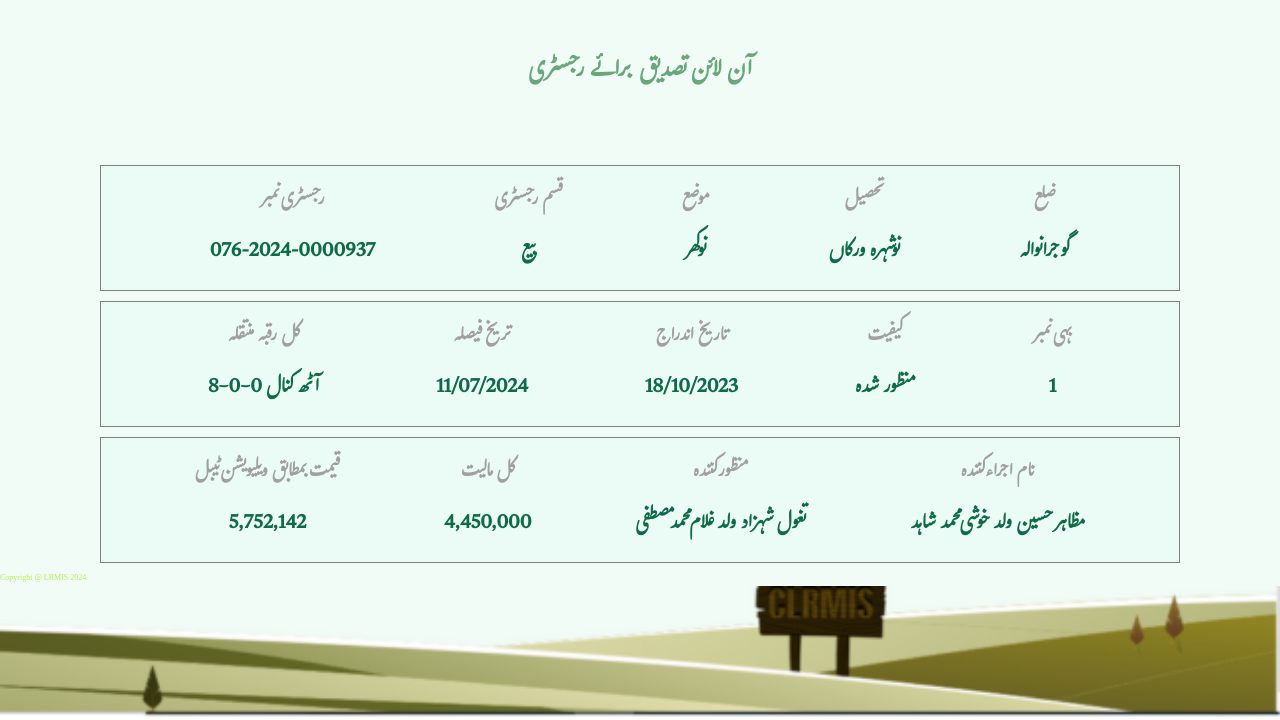
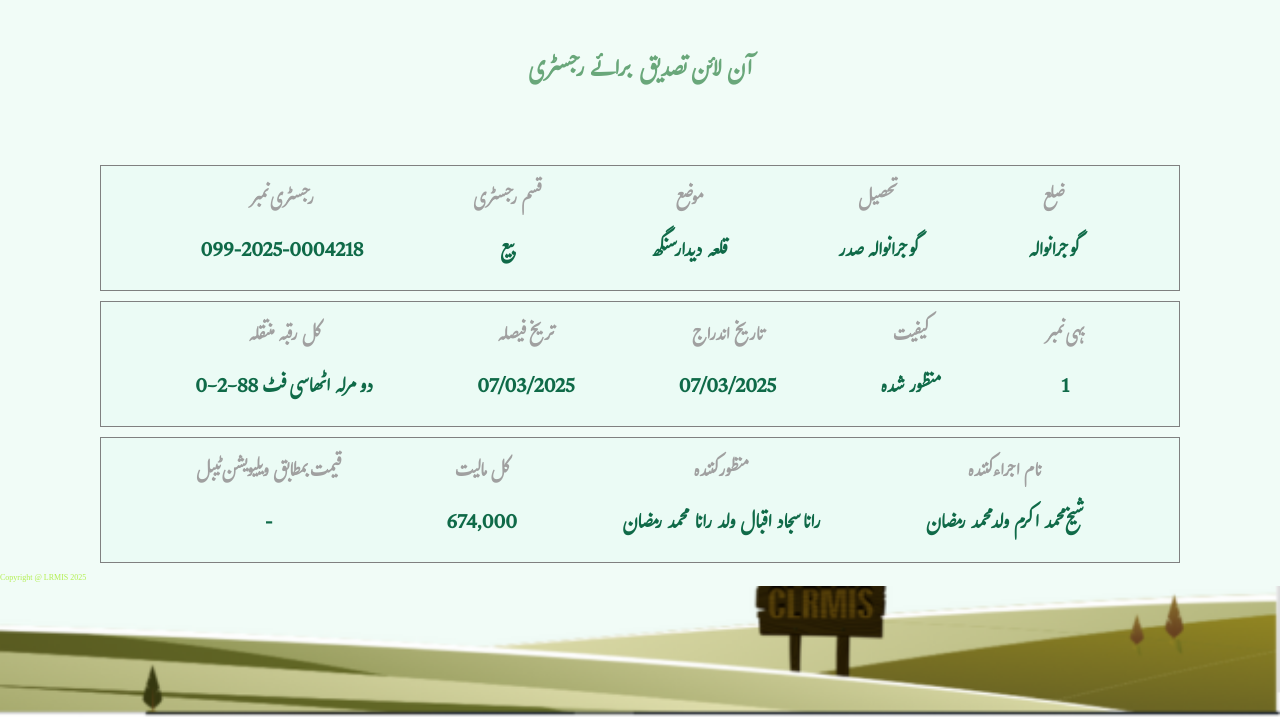
Before and after one commit to punjabzameen/Punjab60, a plain HTML site: page index.html in a window 1280 px wide. Shown: the part 80-800 px from the top of the page. Drawn offline with Linux system fonts and the light colour scheme.

Commit message:
Update index.html

```diff
--- a/index.html
+++ b/index.html
@@ -32,7 +32,7 @@
             <div class="item text1">
                 <h3>رجسٹری نمبر
                 </h3>
-                <p>076-2024-0000937
+                <p>099-2025-0004218
                 </p>
             </div>
             <div class="item text2"><h3>قسم رجسٹری
@@ -42,13 +42,13 @@
             <div class="item text3">
                 <h3>موضع
                 </h3>
-                <p>نوکھر
+                <p>قلعہ دیدار سنگھ
                 </p>
             </div>
             <div class="item text4">
                 <h3>تحصیل
                 </h3>
-                <p>نوشہرہ ورکاں
+                <p>گوجرانوالہ صدر
                 </p>
             </div>
             <div class="item text5">
@@ -63,18 +63,18 @@
             <div class="item text1">
                 <h3>کل رقبہ منتقلہ
                 </h3>
-                <p>8-0-0 آٹھ کنال
+                <p>0-2-88 دو مرلہ اٹھاسی فٹ
                 </p>
             </div>
             <div class="item text2"><h3>تریخ فیصلہ
 
             </h3>
-            <p>11/07/2024
+            <p>07/03/2025
             </p></div>
             <div class="item text3">
                 <h3>تاریخ اندراج
                 </h3>
-                <p>18/10/2023
+                <p>07/03/2025
                 </p>
             </div>
             <div class="item text4">
@@ -95,23 +95,23 @@
             <div class="item text1">
                 <h3>قیمت بمطابق ویلیویشن ٹیبل
                 </h3>
-                <p>5,752,142
+                <p>-
                 </p>
             </div>
             <div class="item text2"><h3>کل مالیت
             </h3>
-            <p>4,450,000
+            <p>674,000
             </p></div>
             <div class="item text3">
                 <h3>منظور کنندہ
                 </h3>
-                <p>تغول شہزاد ولد غلام محمد مصطفی
+                <p>رانا سجاد اقبال ولد رانا محمد رمضان
                 </p>
             </div>
             <div class="item text4">
                 <h3>نام اجراء کنندہ
                 </h3>
-                <p>مظاہر حسین ولد خوشی محمد شاہد
+                <p>شیخ محمد اکرم ولد محمد رمضان
                 </p>
             </div>
 
@@ -120,7 +120,7 @@
     </section>
     <!-- ----------------- Inage section------------------ -->
      <div class="bottom_img">
-        Copyright @ LRMIS 2024
+        Copyright @ LRMIS 2025
 
      </div>
      <!-- <div class="main">
```
